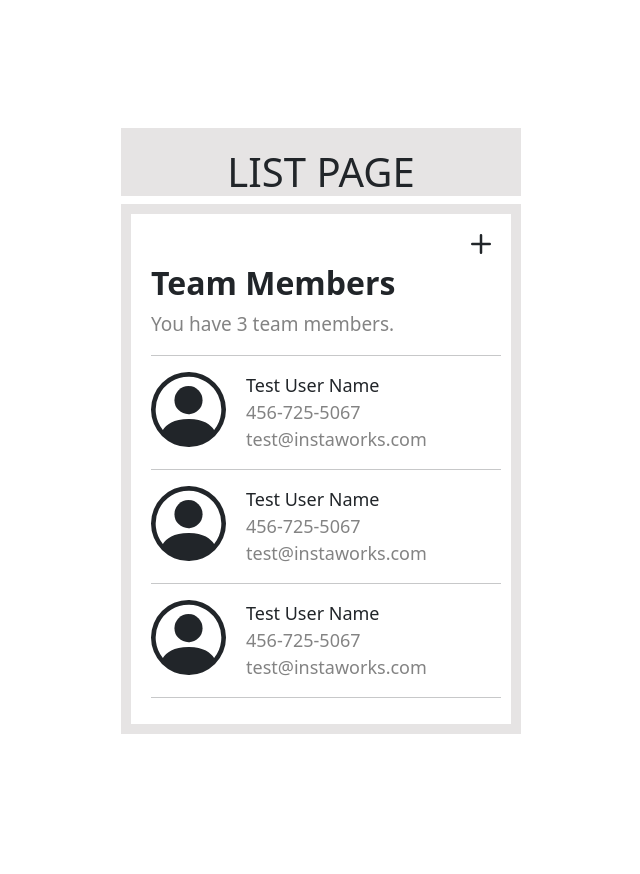
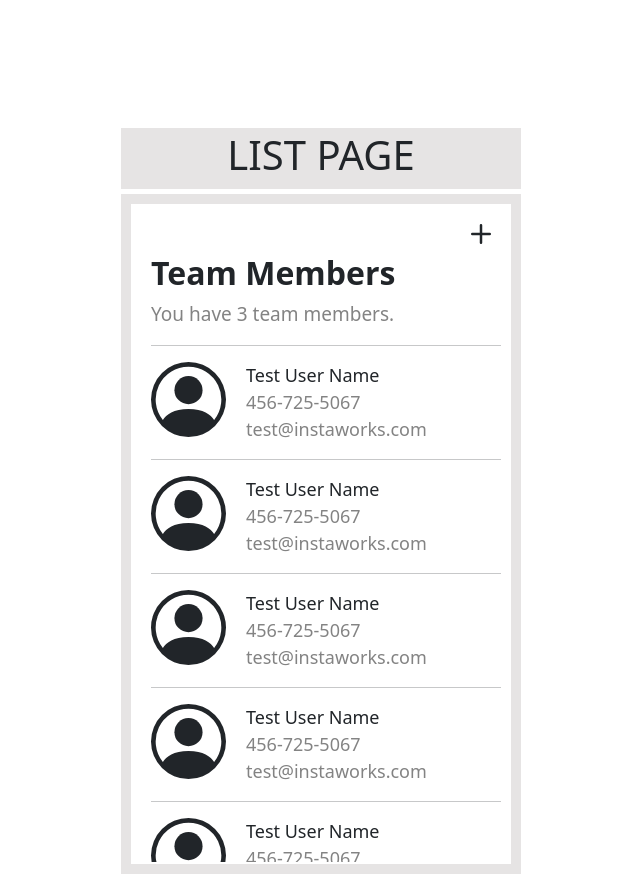
Before and after one commit to AdityaSatnalika0202/teamMember-instawork, a React (Create React App) app in the folder instawork/: page / in a window 1280 px wide. Shown: the whole page, without its empty margins (319-959 px from the left). Before the commit the page ends 800 px from the top, so only its background shows below. Built offline with nearby package versions, Linux system fonts and the light colour scheme.

Commit message:
list page statis - css for moverflow

```diff
--- a/instawork/src/containers/listPage/ListPage.jsx
+++ b/instawork/src/containers/listPage/ListPage.jsx
@@ -5,7 +5,7 @@ import SingleUserDiplay from '../../components/singleUserDisplay/SingleUserDipla
 
 const ListPage = () => {
     let count = 3
-    let persons = [{},{},{}]
+    let persons = [{},{},{},{},{},{}]
     return (
         <div className='container-placeholder'>
             <div className='pageHeading'>
@@ -17,7 +17,9 @@ const ListPage = () => {
                     <div> <h2> <b> Team Members </b></h2></div>
                     <p className='subHeading'>You have {count} team members.</p>
                     <hr></hr>
+                    <div className='user-list'>
                     { persons.map(e=><SingleUserDiplay/>)}
+                    </div>
                 </div>
             </div>
 
--- a/instawork/src/containers/listPage/listpage.css
+++ b/instawork/src/containers/listPage/listpage.css
@@ -1,13 +1,28 @@
-.pageHeading {
-    background-color: rgb(230, 228, 228);
-    text-align: center;
-    padding-top: 20px;
-}
 .container-placeholder{
     margin:auto;
     width : 400px;
     height : 100px;
     margin-top: 10%;
+}
+.pageHeading {
+    background-color: rgb(230, 228, 228);
+    text-align: center;
+    margin: auto;
+    padding:2.5px
+}
+.main-container{
+    margin-top:5px;
+    background-color: rgb(230, 228, 228);
+    padding: 10px;
+    max-height: 700px;
+    overflow: hidden;
+}
+.sub-container{
+    padding :10px;
+    padding-left: 20px;
+    background-color: white;
+    height: 660px;
+    padding-bottom: 20px;
 }
 .icon{
     text-align: right;
@@ -17,12 +32,7 @@
     color: rgb(131, 131, 131);
     font-size: 19px;
 }
-.main-container{
-    background-color: rgb(230, 228, 228);
-    padding: 10px;
+.user-list{
+    max-height: 500px;
+    overflow: auto;
 }
-.sub-container{
-    padding :10px;
-    padding-left: 20px;
-    background-color: white;
-}
```
